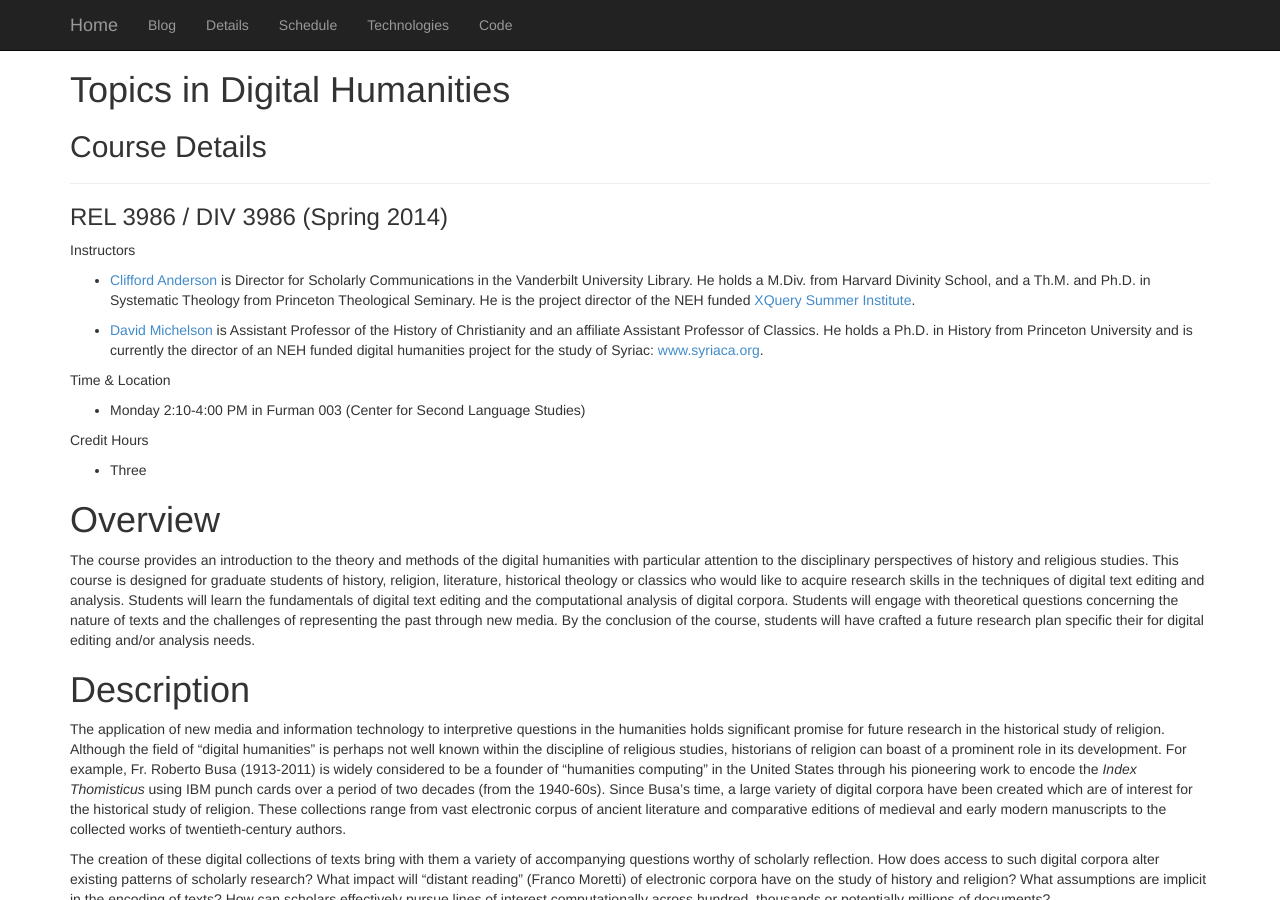
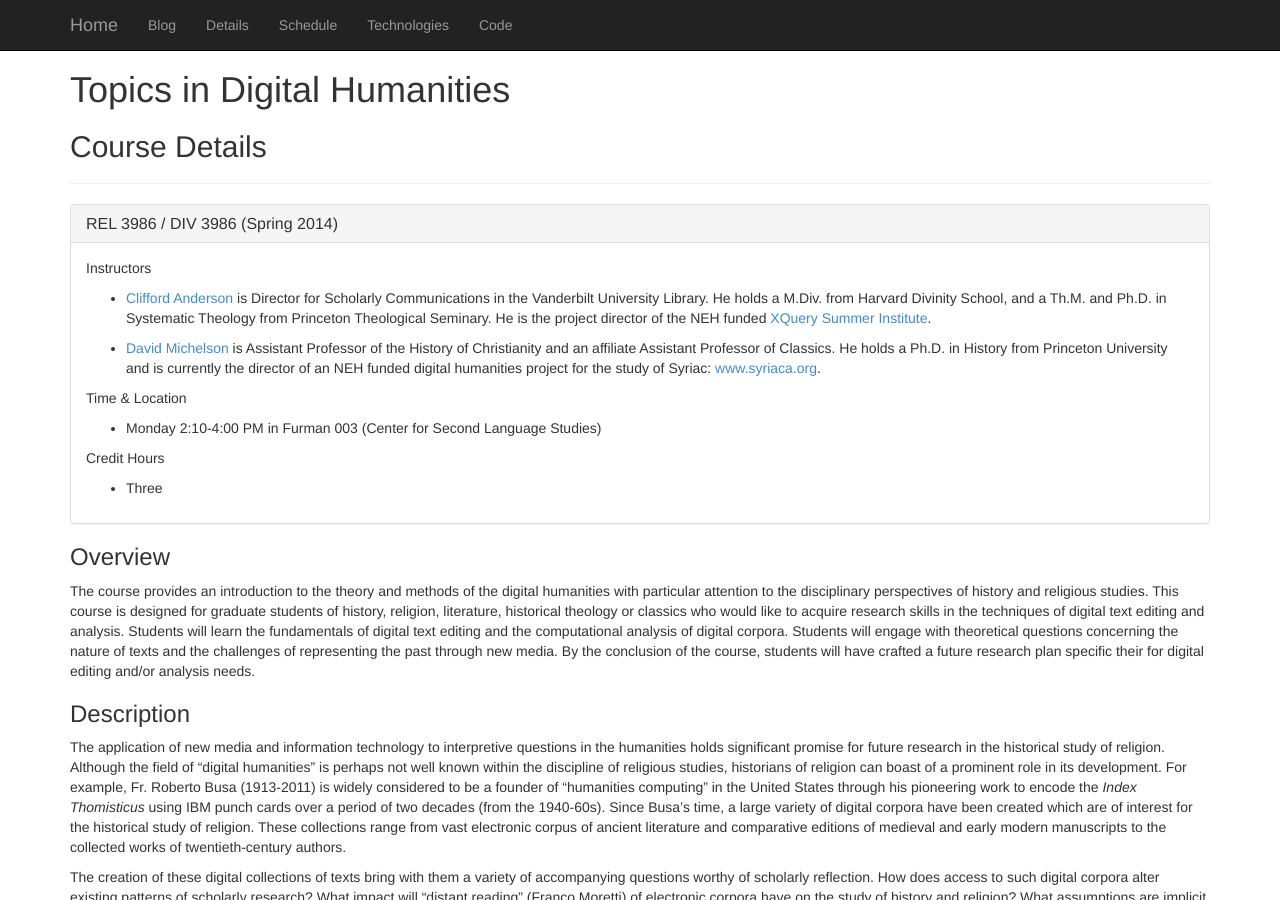
Before and after one commit to Ramona2020/paralipomena.github.io, a Jekyll site: the page built from details/index.html, in a window 1280 px wide and 900 px high. Built offline with Jekyll 4.4.1, drawn with Linux system fonts in a browser that asks for light colours; nearby versions of some CDN libraries; library files that are not in the unit come from our copies; Markdown is read by kramdown in place of the engine named in the settings.

Commit message:
Stylistic improvements

```diff
--- a/details/index.html
+++ b/details/index.html
@@ -5,7 +5,11 @@ title: Course Details
 <h1>{{ site.name }}</h1>
 <h2>{{ page.title }}</h2>
 <hr/>
-<h3>REL 3986 / DIV 3986 (Spring 2014)</h3>
+<div class="panel panel-default">
+  <div class="panel-heading">
+    <h3 class="panel-title">REL 3986 / DIV 3986 (Spring 2014)</h3>
+  </div>
+  <div class="panel-body">
     <p>Instructors</p>
 <ul>
     <li><p><a href="clifford.anderson@vanderbilt.edu">Clifford Anderson</a> is Director for
@@ -29,7 +33,9 @@ title: Course Details
 <ul>
     <li>Three</li>
 </ul>
-<h1>Overview</h1>
+  </div>
+</div>
+<h3>Overview</h3>
 <p>The course provides an introduction to the theory and methods of the digital humanities
     with particular attention to the disciplinary perspectives of history and religious
     studies. This course is designed for graduate students of history, religion, literature,
@@ -40,7 +46,7 @@ title: Course Details
     representing the past through new media. By the conclusion of the course, students will
     have crafted a future research plan specific their for digital editing and/or analysis
     needs.</p>
-<h1>Description</h1>
+<h3>Description</h3>
 <p>The application of new media and information technology to interpretive questions in the
     humanities holds significant promise for future research in the historical study of
     religion. Although the field of “digital humanities” is perhaps not well known within
@@ -71,7 +77,7 @@ title: Course Details
     students will develop a specific plan for implementing a digital element into their own
     research. In preparation, students will have the opportunity to learn new technical
     skills and tools.</p>
-<h1>Student Leaning Outcomes</h1>
+<h3>Student Leaning Outcomes</h3>
 <ol>
     <li>All students will acquire an introductory knowledge of the interdisciplinary field
         of digital humanities sufficient to engage current methodological questions, such
@@ -93,7 +99,7 @@ title: Course Details
     <li>Advanced students will acquire a working knowledge of the XQuery programming
         language sufficient to write their own expressions for manipulating data.</li>
 </ol>
-<h1>Program Objectives</h1>
+<h3>Program Objectives</h3>
 <p>The above Student Learning Outcomes are in support of one or more of the following
     program goals relevant to multiple degrees at Vanderbilt University:</p>
 <ul>
@@ -106,10 +112,10 @@ title: Course Details
     <li>Students are expected to demonstrate at least a minimum level of competency in
         Religious History and the Study of Religion.</li>
 </ul>
-<h1>Prerequisites</h1>
+<h3>Prerequisites</h3>
 <p>No previous technical literacy is required, this course is open to all PhD students and
     open to other advanced graduate students by permission of the instructors.</p>
-<h1>Required Materials</h1>
+<h3>Required Materials</h3>
 <p>Students are required to bring a copy (digital or otherwise) of the readings listed in
     the &quot;Readings&quot; section of the relevant class sessions. </p>
 <p>If they are able, students are encouraged to purchase individual copies of the following
@@ -129,7 +135,7 @@ title: Course Details
     cross-platform software which can be purchased with an academic license. Students should
         <em>NOT</em> purchase this software until after a consultation with the
     instructors.</p>
-<h1>Assessments</h1>
+<h3>Assessments</h3>
 <p>Students will be assisted in assessing their learning through completion of the following
     assignments:</p>
 <ul>
@@ -177,7 +183,7 @@ title: Course Details
         </ul>
     </li>
 </ul>
-<h1>Grading</h1>
+<h3>Grading</h3>
 <p>The <a href="http://www.vanderbilt.edu/student_handbook/the-honor-system">Vanderbilt
         Honor Code</a> applies to all work in this course.</p>
 <p>Final grades will be calculated along the following percentage scale:</p>
@@ -223,16 +229,16 @@ title: Course Details
             or research materials. It indicates a student&#39;s neglect or lack of effort in
             the course.</p></li>
 </ul>
-<h1>Attendance &amp; Participation</h1>
+<h3>Attendance &amp; Participation</h3>
 <p>Attendance and active participation are essential parts of the course. Students who miss
     more than 4 class sessions without the instructors&#39; permission will automatically
     fail the course.</p>
-<h1>Accommodation</h1>
+<h3>Accommodation</h3>
 <p>All students are encouraged to meet with the instructors to discuss any needs related to
     the course! Students needing accommodation through the Disability Services Program (DSP)
     are encouraged to register with the EAD office (615-322-4705) first and then meet with
     the professors to arrange for accommodations. </p>
-<h1>Diversity, Humility, Respect</h1>
+<h3>Diversity, Humility, Respect</h3>
 <p>We hope that you will join us in finding one of the joys of this course to be the fact
     that we will consider a diverse array of approaches to understanding human culture. Both
     students and instructors will be encouraged to adopt a stance of intellectual humility
```
Lines whose indentation alone changed are shown as unchanged.
